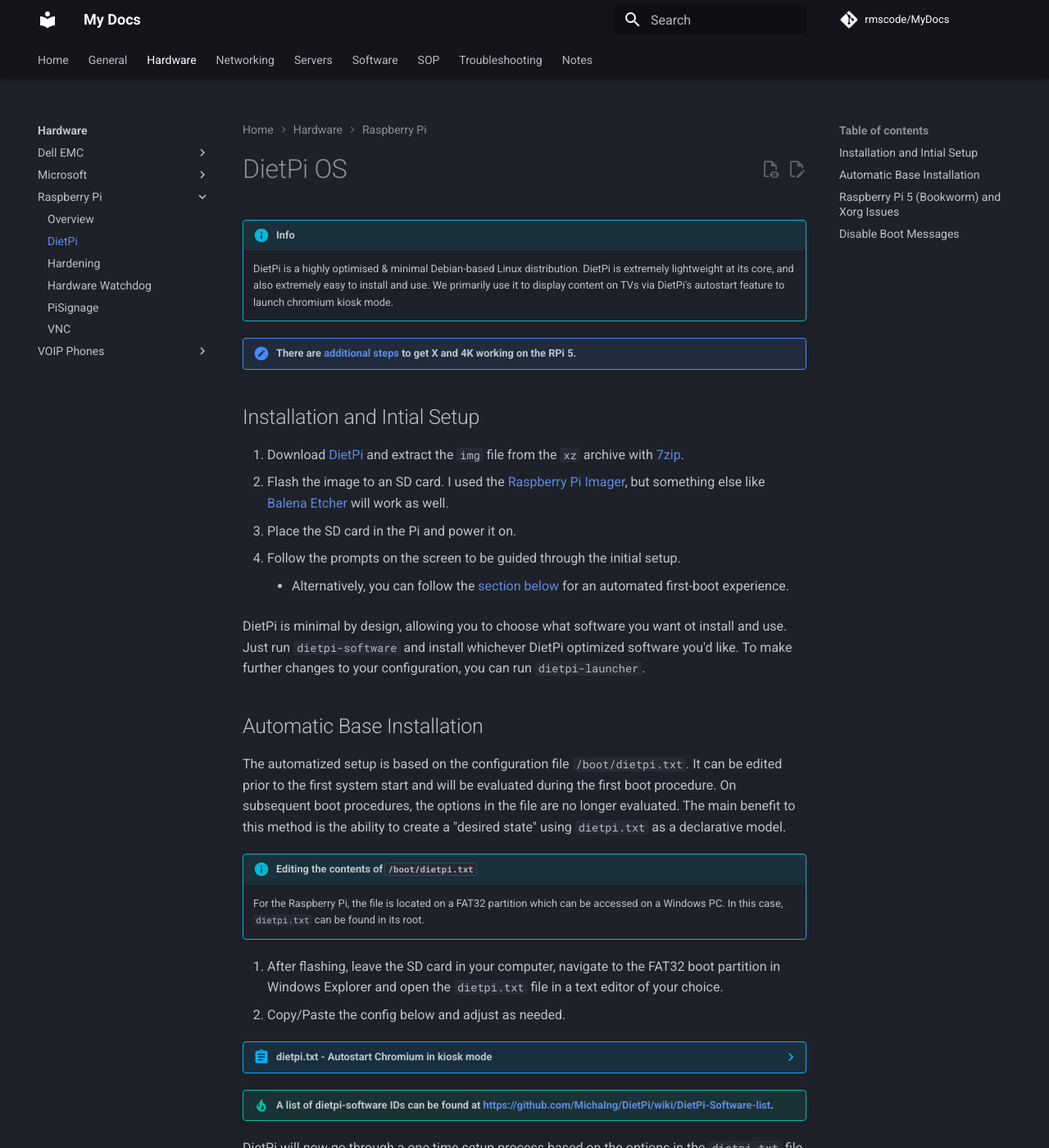
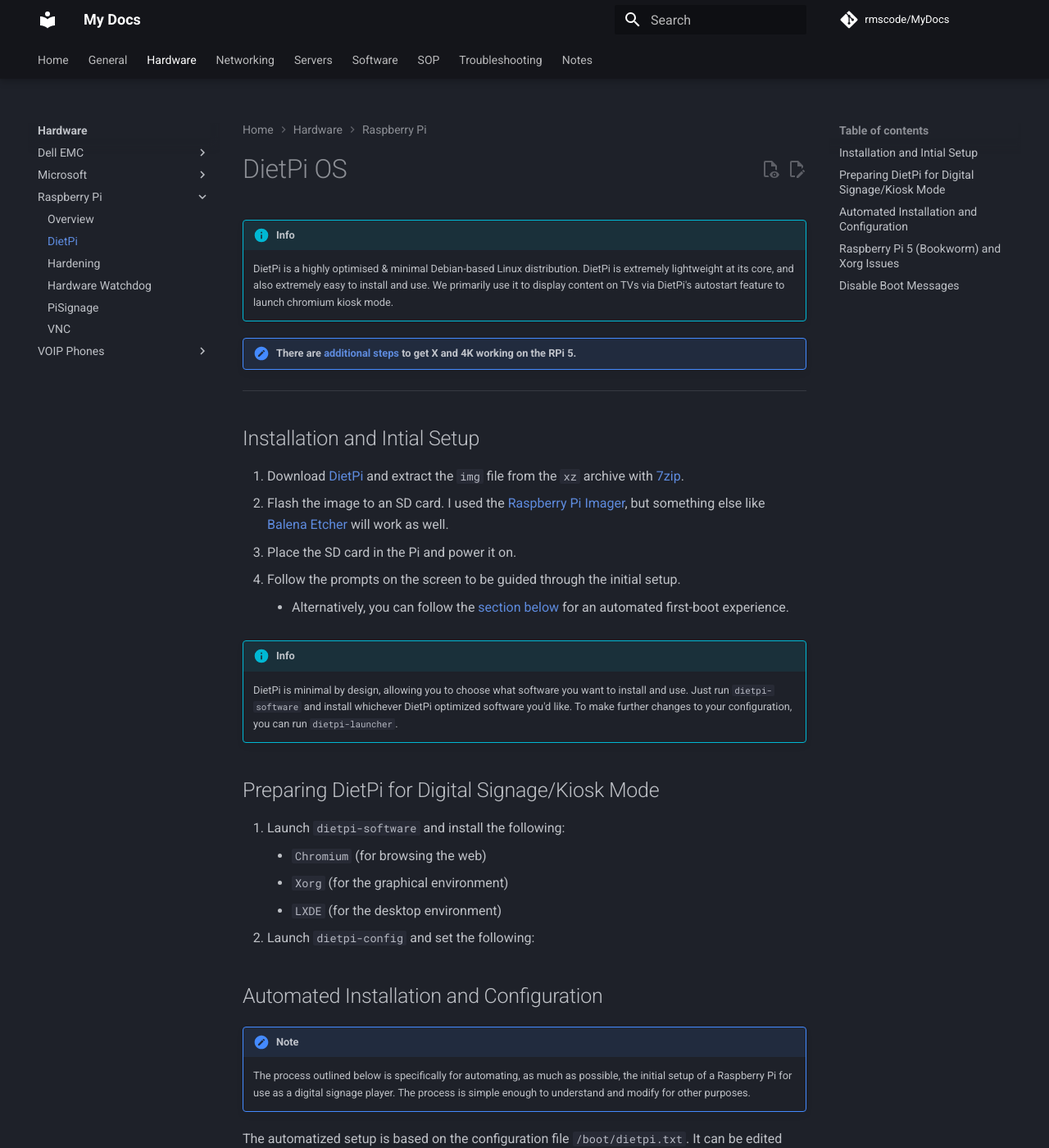
Before and after one commit to rmscode/binary-garden, an MkDocs documentation site: the page built from docs/hardware/raspberry-pi/dietpi.md, in a window 1280 px wide and 1400 px high. Shown: the whole window at 82% size. Built offline with MkDocs 1.6.1 and Material for MkDocs 9.7.7, drawn with Linux system fonts in a browser that asks for light colours; comment, search, counter and statistics services are not loaded.

Commit message:
Update dietpi.md

```diff
--- a/docs/hardware/raspberry-pi/dietpi.md
+++ b/docs/hardware/raspberry-pi/dietpi.md
@@ -5,6 +5,8 @@
     DietPi is a highly optimised & minimal Debian-based Linux distribution. DietPi is extremely lightweight at its core, and also extremely easy to install and use. We primarily use it to display content on TVs via DietPi's autostart feature to launch chromium kiosk mode.
 
 !!! note "There are [additional steps](../raspberry-pi/dietpi.md#raspberry-pi-5-bookworm-and-xorg-issues) to get X and 4K working on the RPi 5."
+
+---
 
 ## Installation and Intial Setup
 
@@ -14,9 +16,24 @@
 4. Follow the prompts on the screen to be guided through the initial setup.
       - Alternatively, you can follow the [section below](#automatic-base-installation) for an automated first-boot experience.
 
-DietPi is minimal by design, allowing you to choose what software you want ot install and use. Just run `dietpi-software` and install whichever DietPi optimized software you'd like. To make further changes to your configuration, you can run `dietpi-launcher`.
+!!! info
 
-## Automatic Base Installation
+    DietPi is minimal by design, allowing you to choose what software you want to install and use. Just run `dietpi-software` and install whichever DietPi optimized software you'd like. To make further changes to your configuration, you can run `dietpi-launcher`.
+
+## Preparing DietPi for Digital Signage/Kiosk Mode
+
+1. Launch `dietpi-software` and install the following:
+    - `Chromium` (for browsing the web)
+    - `Xorg` (for the graphical environment)
+    - `LXDE` (for the desktop environment)
+2. Launch `dietpi-config` and set the following:
+
+
+## Automated Installation and Configuration
+
+!!! note
+
+    The process outlined below is specifically for automating, as much as possible, the initial setup of a Raspberry Pi for use as a digital signage player. The process is simple enough to understand and modify for other purposes.
 
 The automatized setup is based on the configuration file `/boot/dietpi.txt`. It can be edited prior to the first system start and will be evaluated during the first boot procedure. On subsequent boot procedures, the options in the file are no longer evaluated. The main benefit to this method is the ability to create a "desired state" using `dietpi.txt` as a declarative model.
 
```
